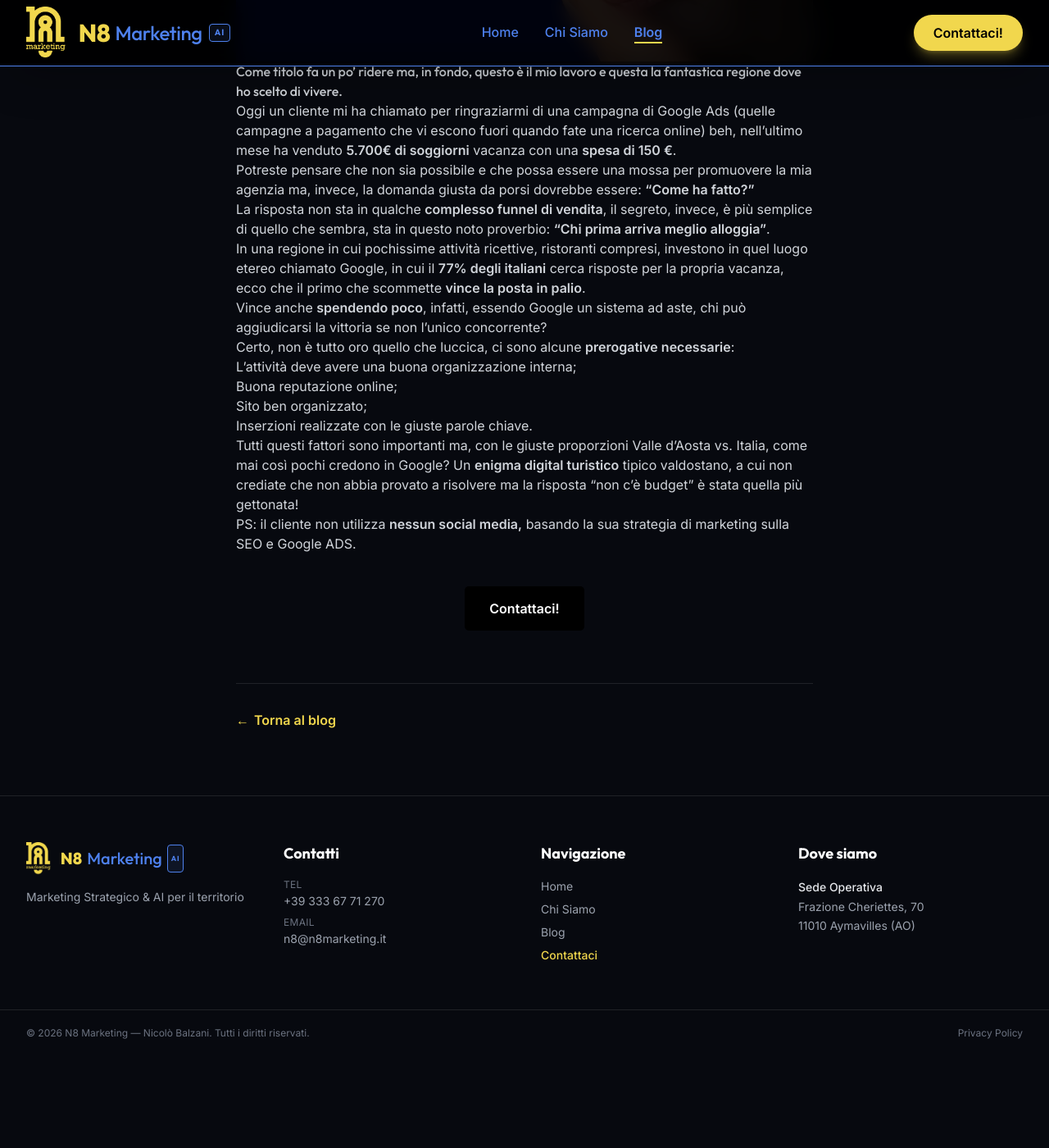
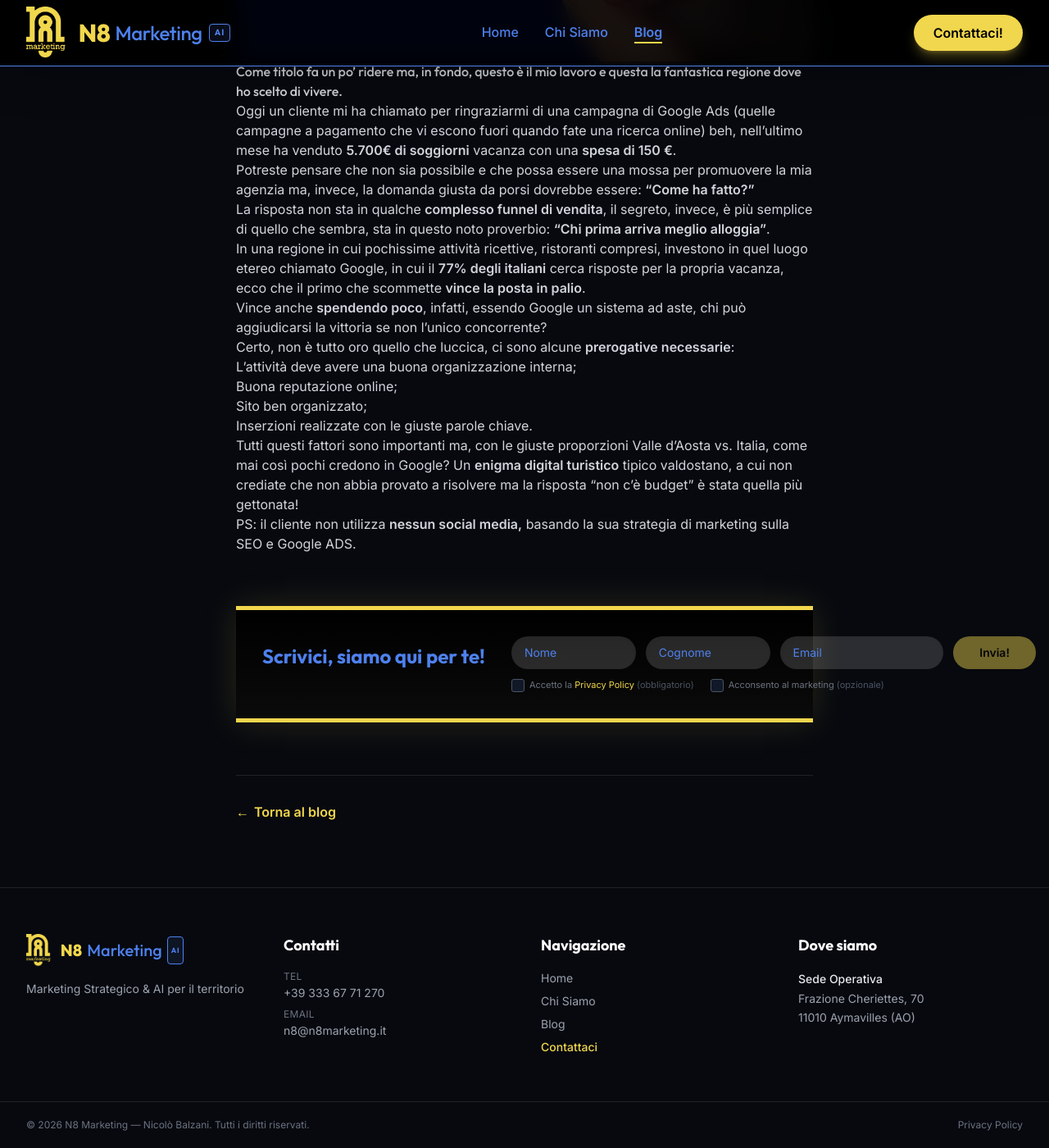
Before and after one commit to NicoDavN8/n8marketing-2026, a Jekyll site: the page built from _posts/2026-04-20-riflessioni-digitali.md, in a window 1280 px wide and 1400 px high, scrolled down 1287 px. Shown: the whole window at 82% size. Built offline with Jekyll 4.4.1, drawn with Linux system fonts in a browser that asks for light colours; nearby versions of some CDN libraries; before the commit the page ends 2575 px from its top, so only the background shows below that.

Commit message:
CRO: Created reusable contact form component for consistent conversion across blog posts

```diff
--- /dev/null
+++ b/_includes/contact-form.html
@@ -0,0 +1,72 @@
+<!-- Contact Form Section — JotForm POST custom design -->
+<style>
+    .jf-check { display:none; }
+    .jf-check + span {
+        display:inline-flex; align-items:center; justify-content:center;
+        width:16px; height:16px; min-width:16px;
+        border:1.5px solid #4b5563; border-radius:3px;
+        background:#111827; cursor:pointer; transition:border-color .2s;
+    }
+    .jf-check:checked + span { border-color:#f1d74d; }
+    .jf-check:checked + span::after {
+        content:''; display:block; width:9px; height:5px;
+        border-left:2px solid #f1d74d; border-bottom:2px solid #f1d74d;
+        transform:rotate(-45deg) translateY(-1px);
+    }
+    #jf-submit:disabled { opacity:.45; cursor:not-allowed; box-shadow:none; }
+</style>
+
+<section id="contatti" class="py-8 bg-gradient-to-b from-black to-[#0a0a0a] border-y-[5px] border-solid border-[#f1d74d] shadow-[0_0_40px_rgba(241,215,77,0.15)] relative z-10 mt-16">
+    <div class="max-w-7xl mx-auto px-4 sm:px-6 lg:px-8">
+        <div class="flex flex-col lg:flex-row items-start gap-5 lg:gap-8 justify-between fade-in-up">
+
+            <h2 class="font-heading text-xl lg:text-2xl font-bold text-[#4e81ee] shrink-0 whitespace-nowrap pt-2">Scrivici, siamo qui per te!</h2>
+
+            <iframe name="jf_hidden" style="display:none;" aria-hidden="true"></iframe>
+
+            <form method="POST"
+                  action="https://submit.jotform.com/submit/261063490141044"
+                  target="jf_hidden"
+                  onsubmit="setTimeout(function(){ window.location.href='{{ site.baseurl }}/grazie.html'; }, 1500);"
+                  class="flex flex-col gap-2 w-full flex-grow">
+
+                <input type="hidden" name="formID" value="261063490141044">
+
+                <!-- Unica riga: Nome · Cognome · Email · Invia! -->
+                <div class="flex flex-col md:flex-row gap-3 items-stretch md:items-center">
+                    <input type="text"  name="q5_nome[first]" required placeholder="Nome"
+                           class="flex-1 min-w-0 px-4 py-2.5 bg-white/15 border-none text-[#4e81ee] placeholder-[#4e81ee] focus:ring-2 focus:outline-none focus:ring-[#4e81ee] transition rounded-full text-sm shadow-inner backdrop-blur-md">
+                    <input type="text"  name="q5_nome[last]"  required placeholder="Cognome"
+                           class="flex-1 min-w-0 px-4 py-2.5 bg-white/15 border-none text-[#4e81ee] placeholder-[#4e81ee] focus:ring-2 focus:outline-none focus:ring-[#4e81ee] transition rounded-full text-sm shadow-inner backdrop-blur-md">
+                    <input type="email" name="q6_email"        required placeholder="Email"
+                           class="flex-[1.4] min-w-0 px-4 py-2.5 bg-white/15 border-none text-[#4e81ee] placeholder-[#4e81ee] focus:ring-2 focus:outline-none focus:ring-[#4e81ee] transition rounded-full text-sm shadow-inner backdrop-blur-md">
+                    <button type="submit" id="jf-submit" disabled
+                            class="shrink-0 px-8 py-2.5 rounded-full bg-[#f1d74d] text-black font-bold text-sm hover:bg-yellow-400 transition whitespace-nowrap shadow-[0_0_16px_rgba(241,215,77,0.5)] hover:shadow-[0_0_28px_rgba(241,215,77,0.7)]">
+                        Invia!
+                    </button>
+                </div>
+
+                <!-- GDPR — sotto la riga, testo piccolo -->
+                <div class="flex flex-col sm:flex-row gap-x-5 gap-y-1.5 pt-1">
+                    <label class="flex items-center gap-1.5 cursor-pointer">
+                        <input type="checkbox" id="jf-privacy" name="q7_privacy" value="1" class="jf-check" required>
+                        <span></span>
+                        <span class="text-gray-500 text-[11px] leading-tight">Accetto la <a href="{{ site.baseurl }}/privacy-policy.html" class="text-[#f1d74d] hover:underline" target="_blank">Privacy Policy</a> <span class="text-gray-600">(obbligatorio)</span></span>
+                    </label>
+                    <label class="flex items-center gap-1.5 cursor-pointer">
+                        <input type="checkbox" name="q8_marketing" value="1" class="jf-check">
+                        <span></span>
+                        <span class="text-gray-500 text-[11px] leading-tight">Acconsento al marketing <span class="text-gray-600">(opzionale)</span></span>
+                    </label>
+                </div>
+            </form>
+        </div>
+    </div>
+</section>
+<script>
+(function () {
+    var cb  = document.getElementById('jf-privacy');
+    var btn = document.getElementById('jf-submit');
+    cb.addEventListener('change', function () { btn.disabled = !cb.checked; });
+})();
+</script>
--- a/_layouts/post.html
+++ b/_layouts/post.html
@@ -89,9 +89,7 @@ layout: null
                 {{ content }}
             </div>
 
-            <div style="text-align: center; margin: 40px 0;">
-              <a href="/contatti" style="background-color: #000; color: #fff; padding: 15px 30px; text-decoration: none; border-radius: 5px; font-weight: bold; display: inline-block;">Contattaci!</a>
-            </div>
+            {% include contact-form.html %}
 
             <footer class="mt-16 pt-8 border-t border-white/10">
                 <a href="{{ site.baseurl }}/blog.html" class="inline-flex items-center gap-1.5 text-[#f1d74d] font-semibold hover:gap-3 transition-all duration-200">
```
